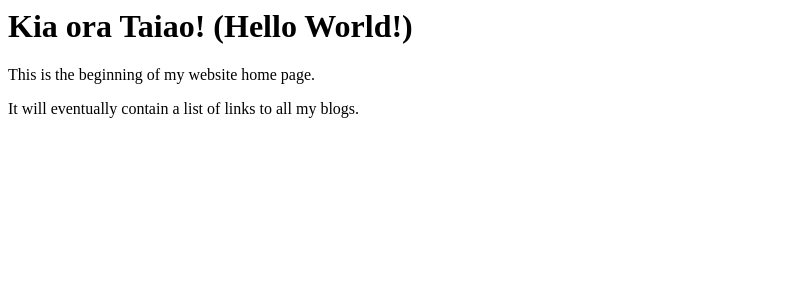
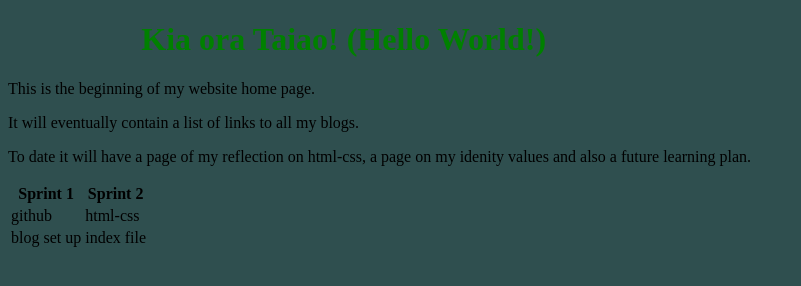
Before and after one commit to hunuu7347/hunuu7347.github.io, a plain HTML site: page index.html in a window 1280 px wide. Shown: the whole page, without its empty margins (0-801 px from the left). Drawn offline with Linux system fonts and the light colour scheme.

Commit message:
edit my index

```diff
--- a/index.html
+++ b/index.html
@@ -1,9 +1,35 @@
+<!DOCTYPE html>
 <html>
-  <head>
-    <title>My blog</title>
+
+<head>
+    <title>Hue's this Blog (PAGE title) </title>
+    <meta charset="UTF-8" />
+    <link href="./styles/main.css" rel="stylesheet" type="text/css" />
+
   <body>
     <h1>Kia ora Taiao! (Hello World!)</h1>
     <p> This is the beginning of my website home page.</p>
     <p> It will eventually contain a list of links to all my blogs. </p>
-  </body>
+    <p> To date it will have a page of my reflection on html-css, a page on my idenity values and also a future learning plan.</p>
+
+          <table>
+              <thead>
+                <tr>
+                  <th>Sprint 1</th>
+                  <th>Sprint 2</th>
+                </tr>
+              </thead>
+
+              <tbody>
+                <tr>
+                  <td>github</td>
+                  <td>html-css</td>
+                </tr>
+                <tr>
+                  <td>blog set up</td>
+                  <td>index file</td>
+                </tr>
+              </tbody>
+          </table>
+        </body>
 </html>
--- a/styles/main.css
+++ b/styles/main.css
@@ -11,5 +11,6 @@ h1 {
 }
 
 p {
-  color:purple;
+  color:black
+
 }
```
Also changed, not shown: blog/html-css.html (+1 -0 lines), Images/Inline vs Inline block.png (added).
